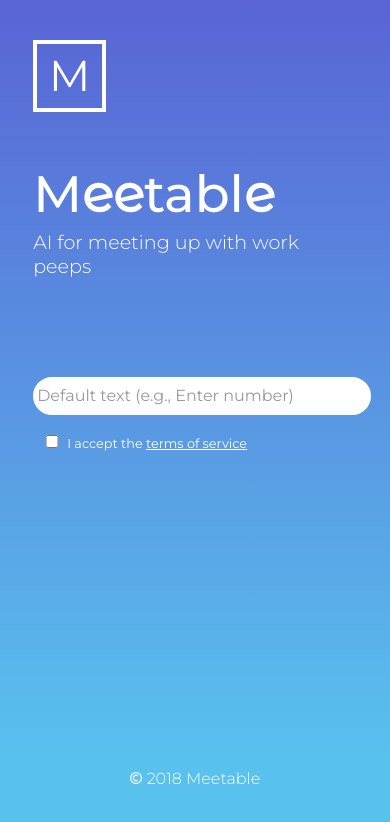
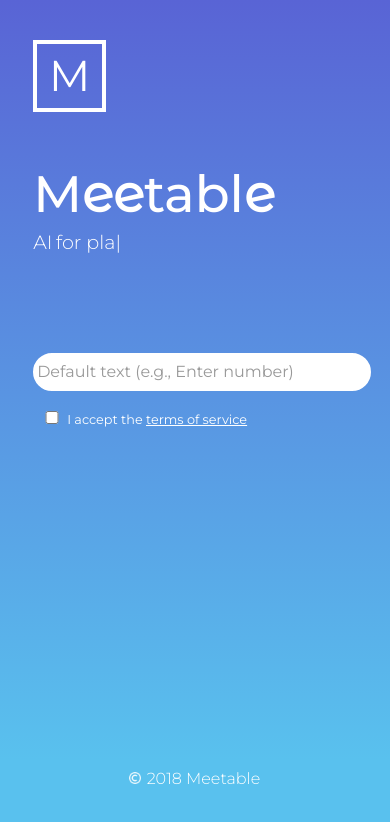
Before and after one commit to mrpaulmason/meetable-ui, a React (Create React App) app: page /map in a window 390 px wide. Shown: the top 822 px of the page. Built offline with nearby package versions, Linux system fonts and the light colour scheme.

Commit message:
implemented typed.js on landing page

```diff
--- a/package.json
+++ b/package.json
@@ -9,9 +9,11 @@
     "react-redux": "^5.0.6",
     "react-router-dom": "^4.2.2",
     "react-scripts": "1.0.17",
+    "react-typed": "^1.0.7",
     "redux": "^3.7.2",
     "redux-devtools-extension": "^2.13.2",
-    "redux-thunk": "^2.2.0"
+    "redux-thunk": "^2.2.0",
+    "typed.js": "^2.0.6"
   },
   "scripts": {
     "start": "react-scripts start",
--- a/src/App.css
+++ b/src/App.css
@@ -171,6 +171,13 @@ h1 {
   margin-bottom: 0;
 }
 
+.typed-text span {
+  display: inline-block;
+  font-family: 'Montserrat', sans-serif;
+  font-size: 1.8em;
+  font-weight: 300;
+}
+
 span {
   font-family: 'Montserrat Alternates', sans-serif;
   font-weight: 600;
@@ -180,6 +187,8 @@ p {
   font-size: 1.8em;
   font-weight: 300;
   margin-top: 5px;
+  width: 7%;
+  display: inline-block;
 }
 
 input {
@@ -229,8 +238,8 @@ a {
 
 .copyright p {
   font-size: 1em;
-  display: inline-block;
   margin-left: 5px;
+  width: 115px;
 }
 
 .copyright img {
@@ -330,7 +339,8 @@ a {
     width: 415px;
   }
 
-  p {
+  p,
+  .typed-text span {
     font-size: 1.5em;
   }
 }
@@ -398,7 +408,8 @@ a {
     width: 70%;
   }
 
-  p {
+  p,
+  .typed-text span {
     font-size: 1.2em;
   }
 
--- a/src/components/Invite.js
+++ b/src/components/Invite.js
@@ -2,6 +2,7 @@ import React from 'react';
 import { bindActionCreators } from 'redux';
 import { connect } from 'react-redux';
 import { postRefAndPhoneNumber, setRef, setPhoneNumber } from '../actions/index';
+import Typed from 'react-typed';
 import '../copyright-symbol.png';
 
 class Invite extends React.Component {
@@ -61,7 +62,15 @@ class Invite extends React.Component {
         <h1>
           M<span>ee</span>tabl<span>e</span>
         </h1>
-        <p>AI for meeting up with work peeps</p>
+        <div>
+          <p>AI</p>
+          <Typed
+            className="typed-text"
+            strings={['for meeting IRL', 'for meeting up with friends', 'for planning first dates', 'for making work coffees happen', 'for meeting IRL']}
+            typeSpeed={80}
+            loop
+          />
+        </div>
         <form>
           <input type="text" placeholder="Default text (e.g., Enter number)" onChange={this.handleChange} />
           <div className="inline-input">
```
Also changed, not shown: src/App.js (+11 -12 lines), 1 other file (tests, documents, lock files or other folders).
